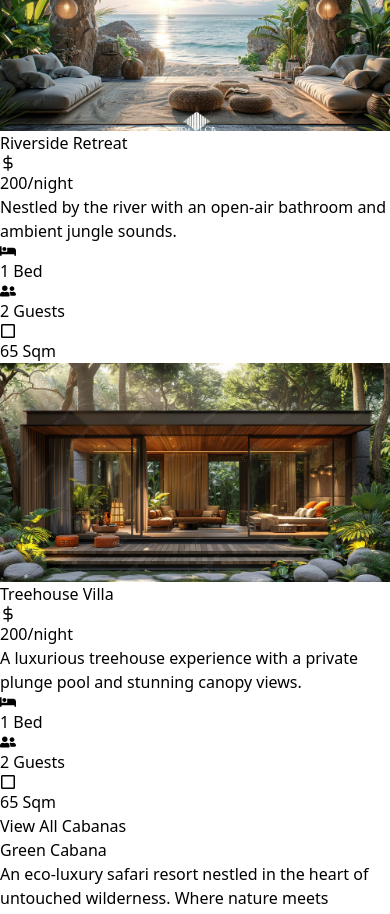
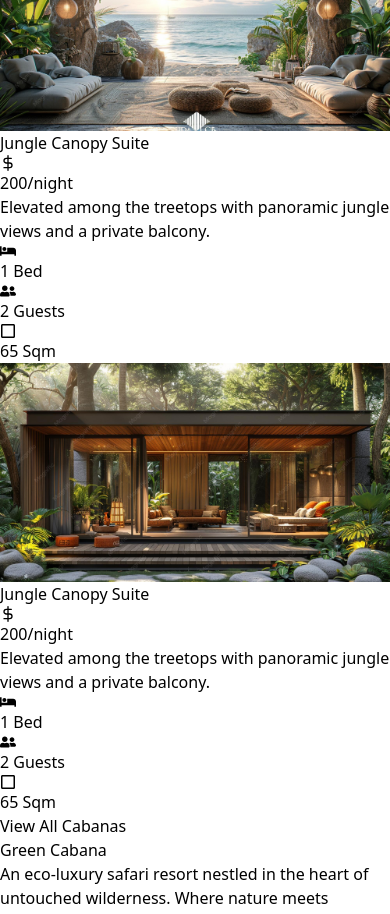
Before and after one commit to Anuda66/Green-Cabana-Hotel-Booking-System, a React (Vite) app in the folder frontend/: page / in a window 390 px wide. Shown: the part 1240-2154 px from the top of the page. Built offline with nearby package versions, Linux system fonts and the light colour scheme.

Commit message:
modify hero section

```diff
--- a/frontend/src/components/Features.jsx
+++ b/frontend/src/components/Features.jsx
@@ -24,55 +24,112 @@ function Features() {
 
             {/* Featurs------------------------------------------------------------------------------------------------------------------- */}
             <div className='grid grid-cols-1 gap-6 sm:grid-cols-2 lg:grid-cols-3'>
-                <div className="max-w-sm overflow-hidden shadow-lg rounded-xl">
-                    <img className="w-full" src={Cover1} alt="Sunset in the mountains" />
+                <div className="relative max-w-sm overflow-hidden shadow-lg cursor-pointer rounded-xl group">
+
+                    {/* Image---------------------------------------------------------------------------- */}
+                    <img
+                        className="w-full transition-transform duration-500 group-hover:scale-110"
+                        src={Cover1}
+                        alt="Sunset in the mountains"
+                    />
+
+                    {/* Dark overlay — hidden by default, shows on hover */}
+                    <div className="absolute inset-0 transition-opacity duration-500 opacity-0 bg-black/40 group-hover:opacity-100" />
+
                     <div className="px-6 py-4">
                         <div className="flex justify-between">
                             <p className='mb-2 text-xl font-bold'>Jungle Canopy Suite</p>
-                            <span className="inline-flex items-center gap-1 px-3 py-1 mb-2 mr-2 text-sm font-semibold text-gray-700 bg-gray-200 rounded-full "><FiDollarSign />200/night</span>
+                            <span className="inline-flex items-center gap-1 px-3 py-1 mb-2 mr-2 text-sm font-semibold text-gray-700 bg-gray-200 rounded-full">
+                                <FiDollarSign />200/night
+                            </span>
                         </div>
                         <p className="text-base text-gray-400">
                             Elevated among the treetops with panoramic jungle views and a private balcony.
                         </p>
                     </div>
+
                     <div className="px-6 pt-4 pb-2">
-                        <span className="inline-flex items-center gap-1 px-3 py-1 mb-2 mr-2 text-sm font-semibold text-gray-700 bg-gray-200 rounded-full "><FaBed />1 Bed</span>
-                        <span className="inline-flex items-center gap-1 px-3 py-1 mb-2 mr-2 text-sm font-semibold text-gray-700 bg-gray-200 rounded-full"><FaUserFriends />2 Guests</span>
-                        <span className="inline-flex items-center gap-1 px-3 py-1 mb-2 mr-2 text-sm font-semibold text-gray-700 bg-gray-200 rounded-full"><FaRegSquare />65 Sqm</span>
+                        <span className="inline-flex items-center gap-1 px-3 py-1 mb-2 mr-2 text-sm font-semibold text-gray-700 bg-gray-200 rounded-full">
+                            <FaBed />1 Bed
+                        </span>
+                        <span className="inline-flex items-center gap-1 px-3 py-1 mb-2 mr-2 text-sm font-semibold text-gray-700 bg-gray-200 rounded-full">
+                            <FaUserFriends />2 Guests
+                        </span>
+                        <span className="inline-flex items-center gap-1 px-3 py-1 mb-2 mr-2 text-sm font-semibold text-gray-700 bg-gray-200 rounded-full">
+                            <FaRegSquare />65 Sqm
+                        </span>
                     </div>
                 </div>
-                <div className="max-w-sm overflow-hidden shadow-lg rounded-xl">
-                    <img className="w-full" src={Cover2} alt="Sunset in the mountains" />
+                <div className="relative max-w-sm overflow-hidden shadow-lg cursor-pointer rounded-xl group">
+
+                    {/* Image */}
+                    <img
+                        className="w-full transition-transform duration-500 group-hover:scale-110"
+                        src={Cover2}
+                        alt="Sunset in the mountains"
+                    />
+
+                    {/* Dark overlay — hidden by default, shows on hover */}
+                    <div className="absolute inset-0 transition-opacity duration-500 opacity-0 bg-black/40 group-hover:opacity-100" />
+
                     <div className="px-6 py-4">
                         <div className="flex justify-between">
-                            <p className='mb-2 text-xl font-bold'>Riverside Retreat</p>
-                            <span className="inline-flex items-center gap-1 px-3 py-1 mb-2 mr-2 text-sm font-semibold text-gray-700 bg-gray-200 rounded-full "><FiDollarSign />200/night</span>
+                            <p className='mb-2 text-xl font-bold'>Jungle Canopy Suite</p>
+                            <span className="inline-flex items-center gap-1 px-3 py-1 mb-2 mr-2 text-sm font-semibold text-gray-700 bg-gray-200 rounded-full">
+                                <FiDollarSign />200/night
+                            </span>
                         </div>
                         <p className="text-base text-gray-400">
-                            Nestled by the river with an open-air bathroom and ambient jungle sounds.
+                            Elevated among the treetops with panoramic jungle views and a private balcony.
                         </p>
                     </div>
+
                     <div className="px-6 pt-4 pb-2">
-                        <span className="inline-flex items-center gap-1 px-3 py-1 mb-2 mr-2 text-sm font-semibold text-gray-700 bg-gray-200 rounded-full "><FaBed />1 Bed</span>
-                        <span className="inline-flex items-center gap-1 px-3 py-1 mb-2 mr-2 text-sm font-semibold text-gray-700 bg-gray-200 rounded-full"><FaUserFriends />2 Guests</span>
-                        <span className="inline-flex items-center gap-1 px-3 py-1 mb-2 mr-2 text-sm font-semibold text-gray-700 bg-gray-200 rounded-full"><FaRegSquare />65 Sqm</span>
+                        <span className="inline-flex items-center gap-1 px-3 py-1 mb-2 mr-2 text-sm font-semibold text-gray-700 bg-gray-200 rounded-full">
+                            <FaBed />1 Bed
+                        </span>
+                        <span className="inline-flex items-center gap-1 px-3 py-1 mb-2 mr-2 text-sm font-semibold text-gray-700 bg-gray-200 rounded-full">
+                            <FaUserFriends />2 Guests
+                        </span>
+                        <span className="inline-flex items-center gap-1 px-3 py-1 mb-2 mr-2 text-sm font-semibold text-gray-700 bg-gray-200 rounded-full">
+                            <FaRegSquare />65 Sqm
+                        </span>
                     </div>
                 </div>
-                <div className="max-w-sm overflow-hidden shadow-lg rounded-xl">
-                    <img className="w-full" src={Cover3} alt="Sunset in the mountains" />
+                <div className="relative max-w-sm overflow-hidden shadow-lg cursor-pointer rounded-xl group">
+
+                    {/* Image */}
+                    <img
+                        className="w-full transition-transform duration-500 group-hover:scale-110"
+                        src={Cover3}
+                        alt="Sunset in the mountains"
+                    />
+
+                    {/* Dark overlay — hidden by default, shows on hover */}
+                    <div className="absolute inset-0 transition-opacity duration-500 opacity-0 bg-black/40 group-hover:opacity-100" />
+
                     <div className="px-6 py-4">
                         <div className="flex justify-between">
-                            <p className='mb-2 text-xl font-bold'>Treehouse Villa</p>
-                            <span className="inline-flex items-center gap-1 px-3 py-1 mb-2 mr-2 text-sm font-semibold text-gray-700 bg-gray-200 rounded-full "><FiDollarSign />200/night</span>
+                            <p className='mb-2 text-xl font-bold'>Jungle Canopy Suite</p>
+                            <span className="inline-flex items-center gap-1 px-3 py-1 mb-2 mr-2 text-sm font-semibold text-gray-700 bg-gray-200 rounded-full">
+                                <FiDollarSign />200/night
+                            </span>
                         </div>
                         <p className="text-base text-gray-400">
-                            A luxurious treehouse experience with a private plunge pool and stunning canopy views.
+                            Elevated among the treetops with panoramic jungle views and a private balcony.
                         </p>
                     </div>
+
                     <div className="px-6 pt-4 pb-2">
-                        <span className="inline-flex items-center gap-1 px-3 py-1 mb-2 mr-2 text-sm font-semibold text-gray-700 bg-gray-200 rounded-full "><FaBed />1 Bed</span>
-                        <span className="inline-flex items-center gap-1 px-3 py-1 mb-2 mr-2 text-sm font-semibold text-gray-700 bg-gray-200 rounded-full"><FaUserFriends />2 Guests</span>
-                        <span className="inline-flex items-center gap-1 px-3 py-1 mb-2 mr-2 text-sm font-semibold text-gray-700 bg-gray-200 rounded-full"><FaRegSquare />65 Sqm</span>
+                        <span className="inline-flex items-center gap-1 px-3 py-1 mb-2 mr-2 text-sm font-semibold text-gray-700 bg-gray-200 rounded-full">
+                            <FaBed />1 Bed
+                        </span>
+                        <span className="inline-flex items-center gap-1 px-3 py-1 mb-2 mr-2 text-sm font-semibold text-gray-700 bg-gray-200 rounded-full">
+                            <FaUserFriends />2 Guests
+                        </span>
+                        <span className="inline-flex items-center gap-1 px-3 py-1 mb-2 mr-2 text-sm font-semibold text-gray-700 bg-gray-200 rounded-full">
+                            <FaRegSquare />65 Sqm
+                        </span>
                     </div>
                 </div>
             </div>
--- /dev/null
+++ b/frontend/src/components/Reviews .jsx
@@ -0,0 +1,14 @@
+import React from 'react'
+import { useState } from 'react'
+
+
+
+function Reviews () {
+  return (
+    <div className="mx-5 my-32 md:mx-10 lg:mx-20">
+
+    </div>
+  )
+}
+
+export default Reviews
--- a/frontend/src/pages/Home.jsx
+++ b/frontend/src/pages/Home.jsx
@@ -1,12 +1,14 @@
 import React from 'react'
 import Hero from '../components/Hero'
 import Features from '../components/Features'
+import Reviews from '../components/Reviews '
 
 function Home() {
   return (
     <div >
       <Hero/>
       <Features/>
+      <Reviews/>
     </div>
   )
 }
```
Also changed, not shown: frontend/src/components/Hero.jsx (+5 -5 lines).
